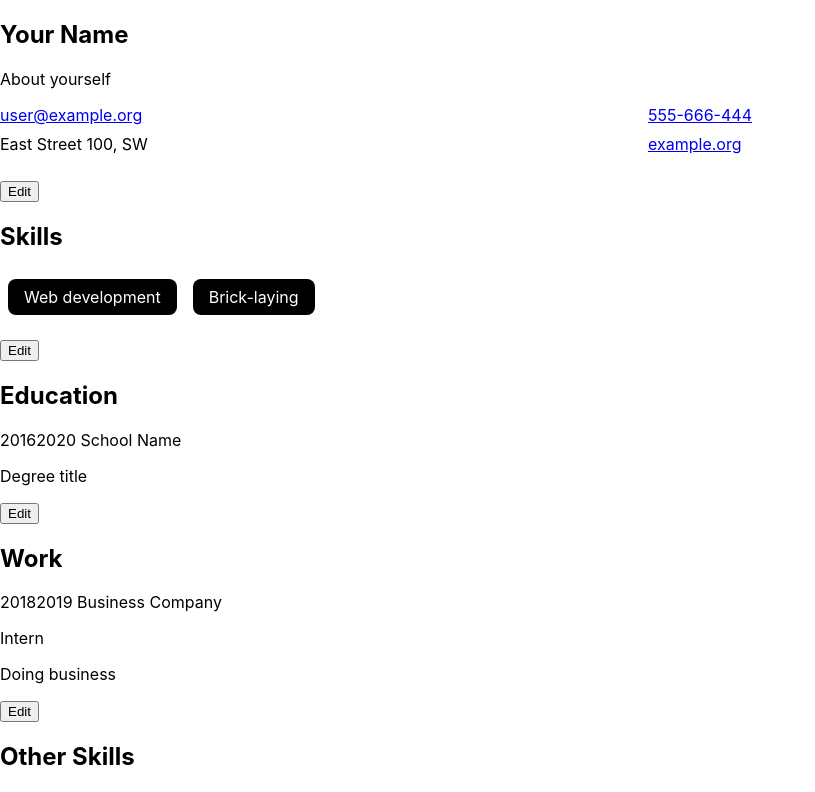
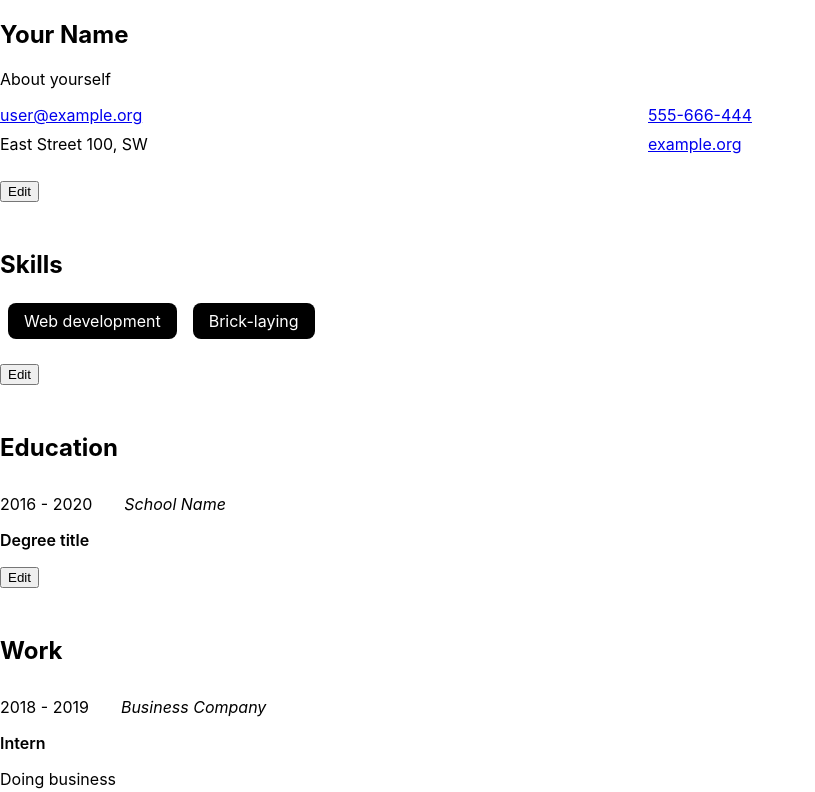
Before and after one commit to themetar/cv-builder, a React (Create React App) app: page / in a window 1280 px wide. Shown: the top 792 px of the page, without its empty margins (0-815 px from the left). Built offline with nearby package versions, Linux system fonts and the light colour scheme.

Commit message:
Style Chronicle component

```diff
--- a/src/App.css
+++ b/src/App.css
@@ -1,10 +1,24 @@
 /**/
 input,
-textarea { width: 100%; }
+textarea {
+  box-sizing: border-box;
+  width: 100%;
+}
 
 textarea {
   font: inherit;
   resize: vertical;
+}
+
+h2 {
+  margin-top: 2em;
+  margin-bottom: 0;
+}
+/**/
+
+/* utilities */
+.m-b-1 {
+  margin-bottom: 1rem;
 }
 /**/
 
@@ -45,3 +59,33 @@ textarea {
 .skills-input {
   margin-bottom: 1rem;
 }
+
+.chrono-entry {
+  padding-top: 1rem;
+}
+
+.year-from::after {
+  content: " - ";
+}
+
+.year-until {
+  margin-right: 2em;
+}
+
+.organization {
+  font-style: italic;
+}
+
+.gained-title {
+  font-weight: 600;
+}
+
+.edit-when-where {
+  display: grid;
+  grid-template-columns: auto auto 1fr;
+  gap: 1rem;
+}
+
+.edit-when-where > input[type="number"]{
+  width: 10ch;
+}
--- a/src/components/sections/Chronicle.js
+++ b/src/components/sections/Chronicle.js
@@ -88,13 +88,13 @@ class Chronicle extends Component {
     const {from, until, where, what, description} = entry;
 
     return (
-      <div key={index}>
+      <div key={index} className="chrono-entry">
         <p>
-          <span>{from}</span>
-          <span>{until}</span>
-          <span> {where}</span>
+          <span className="year-from">{from}</span>
+          <span className="year-until">{until}</span>
+          <span className="organization">{where}</span>
         </p>
-        <p>
+        <p className="gained-title">
           {what}
         </p>
         {description && <p>{description}</p>}
@@ -111,12 +111,14 @@ class Chronicle extends Component {
     const {handleFrom, handleUntil, handleWhere, handleWhat, handleDescription} = this.inputHandlers[index];
 
     return (
-      <div key={index}>
-        <input type="number" min="1900" value={from} onChange={handleFrom}/>
-        <input type="number" min="1900" value={until} onChange={handleUntil}/>
-        <input type="text" value={where} onChange={handleWhere}/>
-        <input type="text" value={what} onChange={handleWhat}/>
-        <input type="text" value={description} placeholder="Optional details" onChange={handleDescription}/>
+      <div key={index} className="chrono-entry">
+        <div className="edit-when-where m-b-1">
+          <input type="number" min="1900" value={from} onChange={handleFrom}/>
+          <input type="number" min="1900" value={until} onChange={handleUntil}/>
+          <input type="text" value={where} onChange={handleWhere}/>
+        </div>
+        <input type="text" value={what} onChange={handleWhat} className="m-b-1"/>
+        <input type="text" value={description} placeholder="Optional details" onChange={handleDescription} className="m-b-1"/>
       </div>
     );
   }
```
